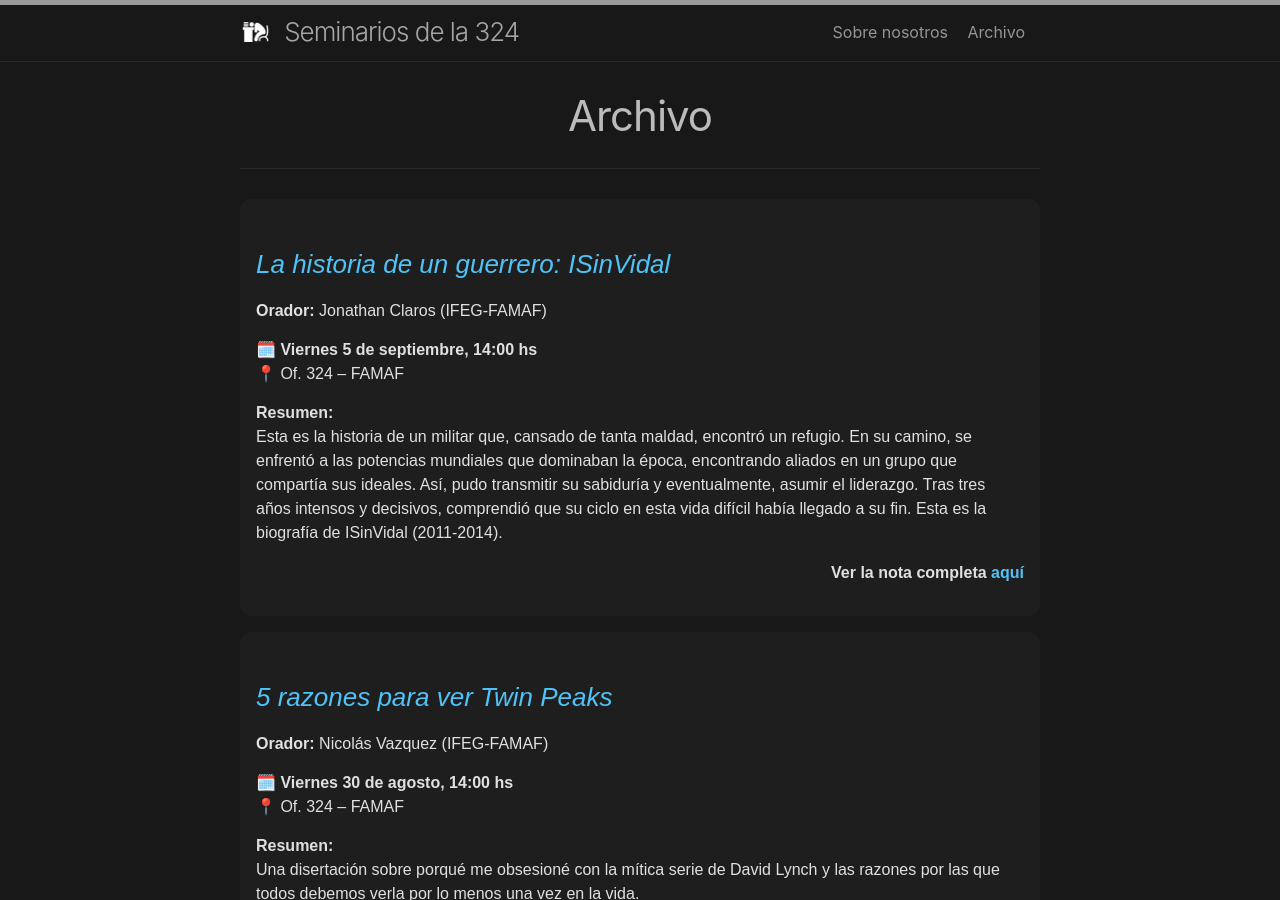
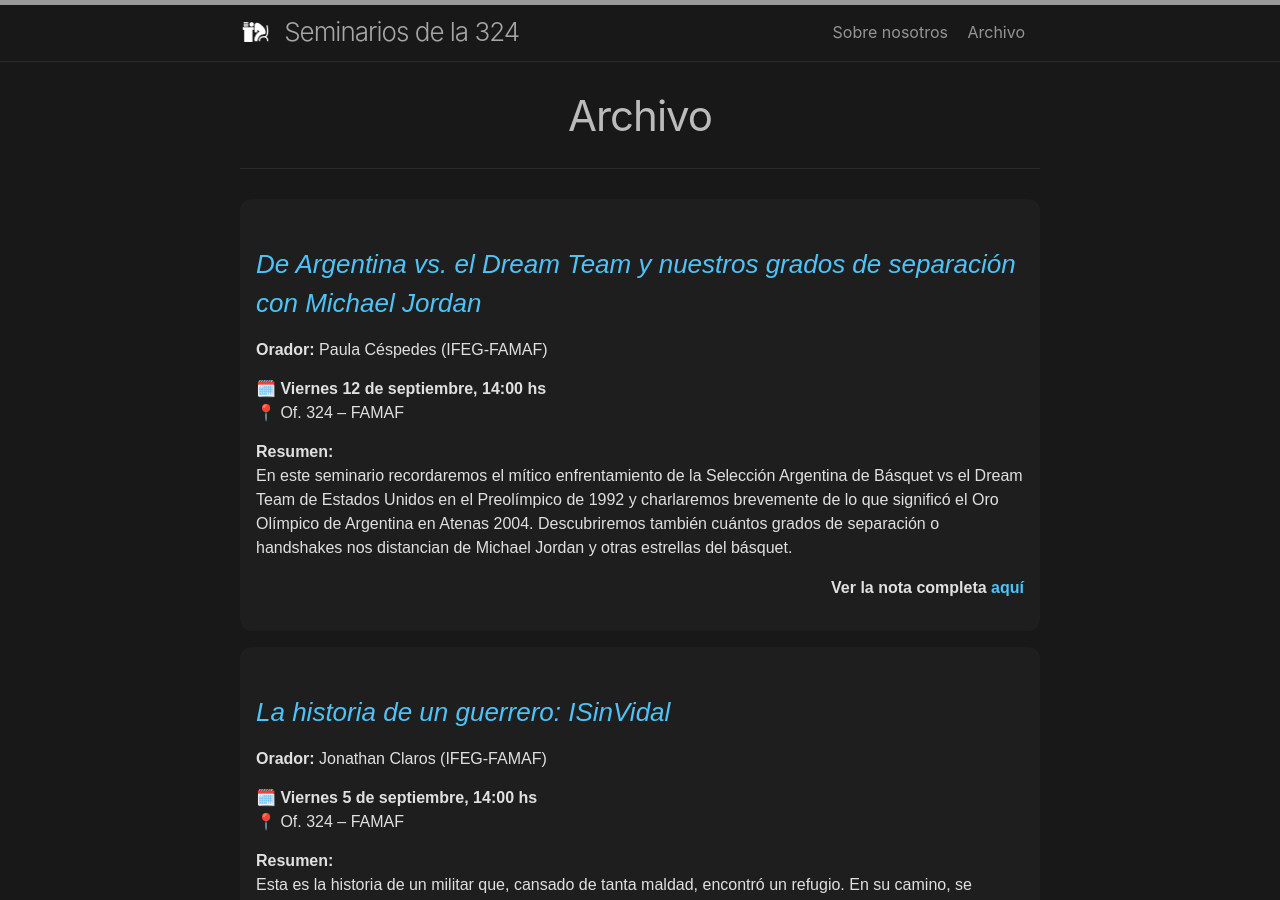
Before and after one commit to nicolasvazquez95/seminarios324, a Jekyll site: the page built from archivo.md, in a window 1280 px wide and 900 px high. Built offline with Jekyll 4.4.1, drawn with Linux system fonts in a browser that asks for light colours.

Commit message:
Add seminar details for "De Argentina vs. el Dream Team" and update index

```diff
--- /dev/null
+++ b/_posts/2025-09-12-De-Argentina-vs-el-Dream-Team.md
@@ -0,0 +1,18 @@
+---
+layout: post
+title: "De Argentina vs. el Dream Team y nuestros grados de separación con Michael Jordan"
+author: "Paula Céspedes"
+date: 2025-09-12 14:00:00
+---
+**Viernes 12 de septiembre, 14:00 hs**
+Oficina 324
+
+![lsinvidal]({{ '/assets/posts/front/basket_dreamTeam.jpg' | relative_url }})
+
+En este seminario recordaremos el mítico enfrentamiento de la Selección Argentina de Básquet vs el Dream Team de Estados Unidos en el Preolímpico de 1992 y charlaremos brevemente de lo que significó el Oro Olímpico de Argentina en Atenas 2004. Descubriremos también cuántos grados de separación o handshakes nos distancian de Michael Jordan y otras estrellas del básquet.
+
+[Link a la presentación]({{ site.baseurl }}/assets/posts/slides/basket_dreamTeam.pdf)
+
+## 📸 El evento
+
+![Foto del evento]({{ '/assets/posts/photos/2025-09-12.jpg' | relative_url }})
--- a/archivo.md
+++ b/archivo.md
@@ -5,16 +5,22 @@ title: "Archivo"
 # date: 2025-08-30
 ---
 
-<!-- <div style="background:#1e1e1e; border-radius:12px; padding:1em; margin:1em 0; color:#e0e0e0; font-family: sans-serif;">
-  <h3><em style="color:#4fc3f7;">La historia de un guerrero: Isin Vidal</em></h3>
-  <p><strong>Orador:</strong> Jonathan Claros (IFEG-FAMAF)</p>
-  <p>🗓️ <strong>Viernes 5 de septiembre, 14:00 hs</strong><br>
+<div style="background:#1e1e1e; border-radius:12px; padding:1em; margin:1em 0; color:#e0e0e0; font-family: sans-serif;">
+  <h3><em style="color:#4fc3f7;">De Argentina vs. el Dream Team y nuestros grados de separación con Michael Jordan</em></h3>
+  <p><strong>Orador:</strong> Paula Céspedes (IFEG-FAMAF)</p>
+  <p>🗓️ <strong>Viernes 12 de septiembre, 14:00 hs</strong><br>
      📍 Of. 324 – FAMAF</p>
   <p><strong>Resumen:</strong><br>
-     Esta es la historia de un militar que, cansado de tanta maldad, encontró un refugio. En su camino, se enfrentó a las potencias mundiales que dominaban la época, encontrando aliados en un grupo que compartía sus ideales. Así, pudo transmitir su sabiduría y eventualmente, asumir el liderazgo. Tras tres años intensos y decisivos, comprendió que su ciclo en esta vida difícil había llegado a su fin. Esta es la biografía de Isin Vidal (2011-2014).
+     En este seminario recordaremos el mítico enfrentamiento de la Selección Argentina de Básquet vs el Dream Team de Estados Unidos en el Preolímpico de 1992 y charlaremos brevemente de lo que significó el Oro Olímpico de Argentina en Atenas 2004. Descubriremos también cuántos grados de separación o handshakes nos distancian de Michael Jordan y otras estrellas del básquet.
+  </p>
+  <p style="margin-top:1em; font-weight:bold; text-align:right;">
+    Ver la nota completa
+    <a href="{{ '/2025/09/12/De-Argentina-vs-el-Dream-Team/' | relative_url }}" style="color:#4fc3f7; text-decoration:none;">
+      aquí
+    </a>
   </p>
 </div>
-***Ver la nota completa [aquí]({{ '/2025/09/05/La-historia-de-un-guerrero-IsinVidal/' | relative_url }})*** -->
+
 
 <div style="background:#1e1e1e; border-radius:12px; padding:1em; margin:1em 0; color:#e0e0e0; font-family: sans-serif;">
   <h3><em style="color:#4fc3f7;">La historia de un guerrero: ISinVidal</em></h3>
@@ -33,18 +39,6 @@ title: "Archivo"
 </div>
 
 
-<!-- <div style="background:#1e1e1e; border-radius:12px; padding:1em; margin:1em 0; color:#e0e0e0; font-family: sans-serif;">
-  <h3><em style="color:#4fc3f7;">5 razones para ver Twin Peaks</em></h3>
-  <p><strong>Orador:</strong> Nicolás Vazquez (IFEG-FAMAF)</p>
-  <p>🗓️ <strong>Viernes 30 de agosto, 14:00 hs</strong><br>
-     📍 Of. 324 – FAMAF</p>
-  <p><strong>Resumen:</strong><br>
-     Una disertación sobre porqué me obsesioné con la mítica serie de David Lynch y las razones por las que todos debemos verla por lo menos una vez en la vida.
-  </p>
-</div>
-
-***Ver la nota completa [aquí]({{ '/2025/08/30/5-razones-para-ver-twin-peaks/' | relative_url }})*** -->
-
 <div style="background:#1e1e1e; border-radius:12px; padding:1em; margin:1em 0; color:#e0e0e0; font-family: sans-serif;">
   <h3><em style="color:#4fc3f7;">5 razones para ver Twin Peaks</em></h3>
   <p><strong>Orador:</strong> Nicolás Vazquez (IFEG-FAMAF)</p>
```
Also changed, not shown: index.md (+25 -15 lines), assets/posts/front/basket_dreamTeam.jpg (added), assets/posts/photos/2025-09-12.jpg (added), 1 other file.
